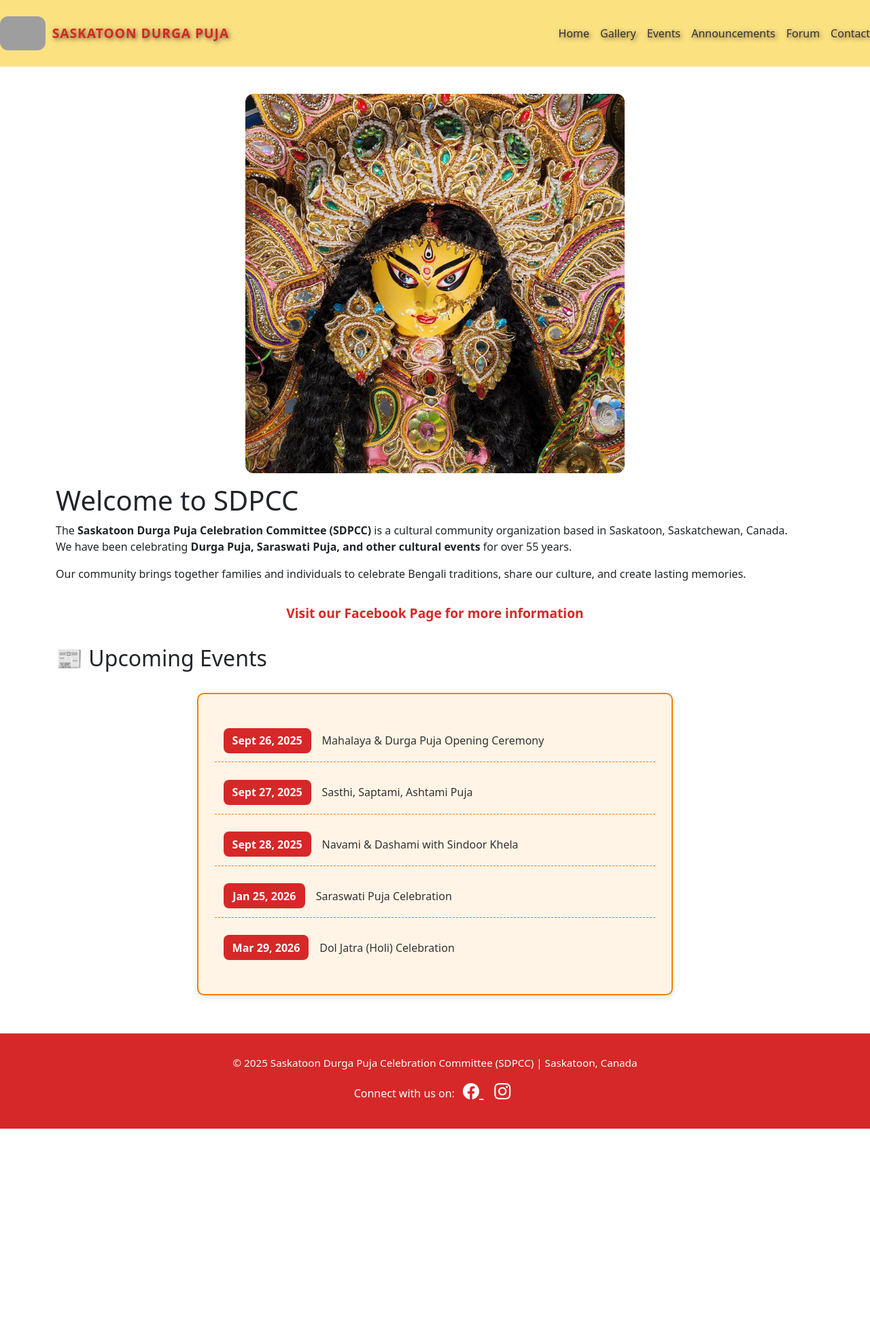
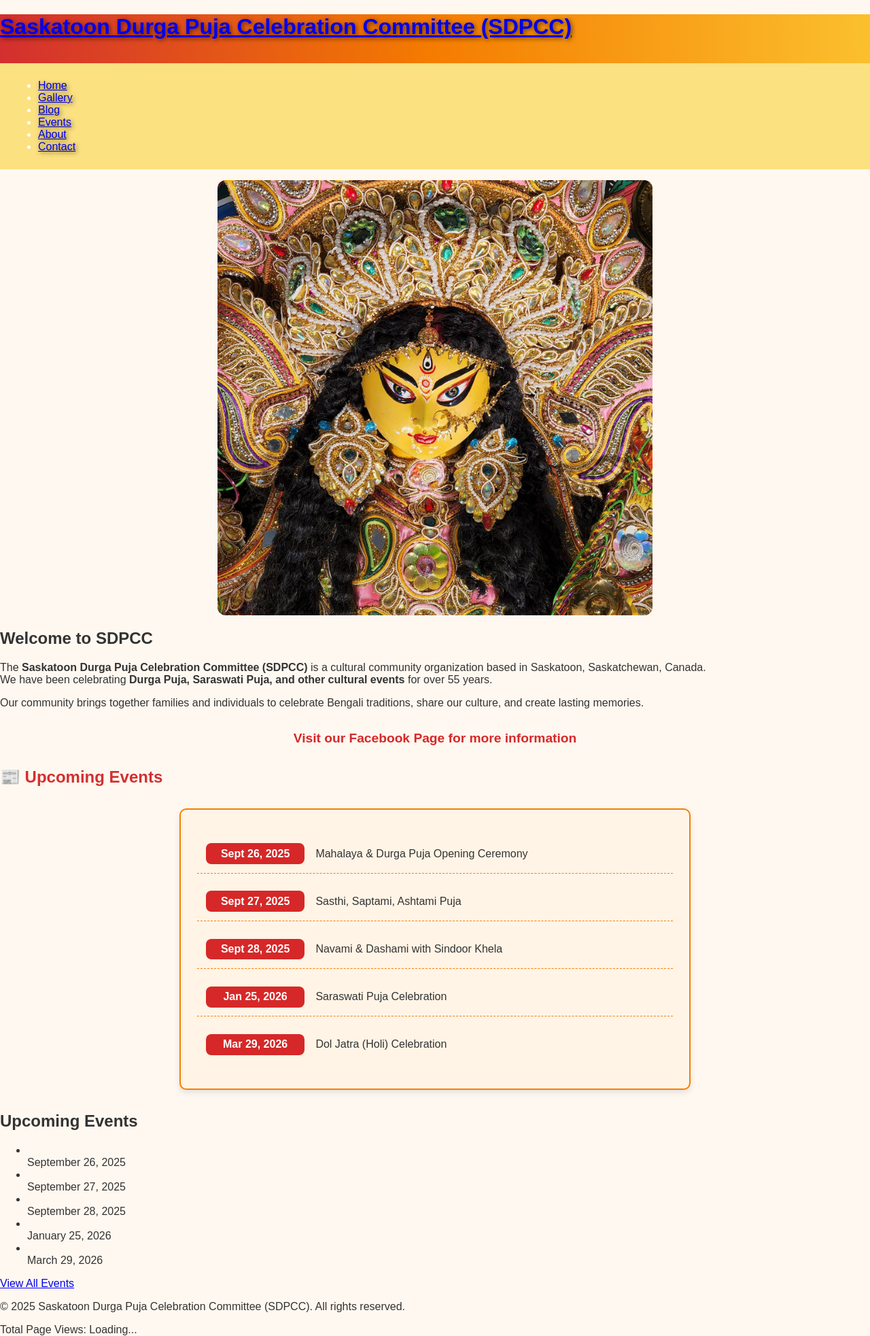
Before and after one commit to EZOPINC/sdpcc, a Jekyll site: the page built from index.md, in a window 1280 px wide. Shown: the whole page at 68% size. Built offline with Jekyll 4.4.1, drawn with Linux system fonts in a browser that asks for light colours; before the commit the page ends 1660 px from its top, so only the background shows below that; grey boxes are pictures that could not be loaded.

Commit message:
new branch for updating the designing changes.

```diff
--- a/_includes/footer.html
+++ b/_includes/footer.html
@@ -1,6 +1,6 @@
 <footer class="footer">
   <div class="container text-center">
-    <p>© {{ site.time | date: "%Y" }} Saskatoon Durga Puja Celebration Committee (SDPCC) | Saskatoon, Canada</p>
+    <p>© 1970 - 2025 Saskatoon Durga Puja Celebration Committee (SDPCC) | Saskatoon, Canada</p>
     <div class="social-icons">
       Connect with us on:
       <a href="https://www.facebook.com/saskatoondurgapuja" target="_blank" aria-label="Facebook">
--- a/_layouts/default.html
+++ b/_layouts/default.html
@@ -2,28 +2,67 @@
 <html lang="en">
 <head>
   <meta charset="UTF-8">
+  <title>{{ page.title }} | {{ site.title }}</title>
+  <meta name="description" content="{{ site.description }}">
   <meta name="viewport" content="width=device-width, initial-scale=1.0">
-    <!-- SEO -->
-  {% include seo.html %}
-  <title>{{ page.title }} | {{ site.title }}</title>
-  <!-- Styles -->
+
   <link rel="stylesheet" href="{{ '/assets/css/styles.css' | relative_url }}">
-  <link href="https://cdn.jsdelivr.net/npm/bootstrap@5.3.0/dist/css/bootstrap.min.css" rel="stylesheet">
-  <link rel="stylesheet" href="https://cdn.jsdelivr.net/npm/bootstrap-icons@1.11.3/font/bootstrap-icons.css">
 </head>
 <body>
-  <div class="page-wrapper">
-    <!-- Header / Navbar -->
-    {% include header.html %}
-    <!-- Main Content -->
-    <main class="container py-4">
+  <!-- Header -->
+  <header class="site-header">
+    <div class="container">
+      <h1 class="logo"><a href="{{ '/' | relative_url }}">{{ site.title }}</a></h1>
+      <nav class="navbar">
+        <ul>
+          <li><a href="{{ '/' | relative_url }}">Home</a></li>
+          <li><a href="{{ '/gallery/' | relative_url }}">Gallery</a></li>
+          <li><a href="{{ '/blog/' | relative_url }}">Blog</a></li>
+          <li><a href="{{ '/events/' | relative_url }}">Events</a></li>
+          <li><a href="{{ '/about/' | relative_url }}">About</a></li>
+          <li><a href="{{ '/contact/' | relative_url }}">Contact</a></li>
+        </ul>
+      </nav>
+    </div>
+  </header>
+
+  <!-- Main Layout -->
+  <main class="home-container container">
+    <!-- Left column: Main page content -->
+    <section class="main-content fade-in">
       {{ content }}
-    </main>
+    </section>
+
+    <!-- Right column: Upcoming Events -->
+    <aside class="sidebar slide-in-right">
+      <h2>Upcoming Events</h2>
+      <ul class="event-list">
+        {% for event in site.data.events limit:5 %}
+          <li>
+            <strong>{{ event.name }}</strong><br>
+            <span>{{ event.date | date: "%B %d, %Y" }}</span><br>
+            <span>{{ event.location }}</span>
+          </li>
+        {% endfor %}
+      </ul>
+      <a href="{{ '/events/' | relative_url }}" class="btn">View All Events</a>
+    </aside>
+  </main>
+
   <!-- Footer -->
-    {% include footer.html %}
-</div>
-  <!-- Scripts -->
-  <script src="https://cdn.jsdelivr.net/npm/bootstrap@5.3.0/dist/js/bootstrap.bundle.min.js"></script>
-  <script src="{{ '/assets/js/scripts.js' | relative_url }}"></script>
+  <footer class="site-footer fade-in">
+    <div class="container">
+      <p>&copy; {{ site.time | date: "%Y" }} {{ site.title }}. All rights reserved.</p>
+      <p>Total Page Views: <span id="pageviews">Loading...</span></p>
+    </div>
+  </footer>
+
+  <!-- Pageview Counter -->
+  <script async src="https://api.countapi.xyz/hit/{{ site.github.repository_nwo }}/pageview?callback=pageViewHandler"></script>
+  <script>
+    function pageViewHandler(response) {
+      document.getElementById('pageviews').innerText = response.value;
+    }
+  </script>
 </body>
 </html>
--- a/assets/css/styles.css
+++ b/assets/css/styles.css
@@ -36,8 +36,8 @@
 }
 
 .footer {
-  background: #d62828; /* festive red */
-  color: #fff;
+  background: #fce181; /* festive yellow */
+  color: #0e0d0d;
   padding: 1.5rem 0;
   text-align: center;
   margin-top: auto;
@@ -53,14 +53,14 @@
 }
 
 .footer .social-icons a {
-  color: #fff;
+  color: #1a0aa8;
   font-size: 1.5rem;
   margin: 0 0.5rem;
   transition: color 0.3s ease;
 }
 
 .footer .social-icons a:hover {
-  color: #fce181; /* festive yellow */
+  color: #e63535; /* festive red */
 }
 
 .footer .developer a {
```
Also changed, not shown: _layouts/default-bkp.html (added, +29 -0 lines).
